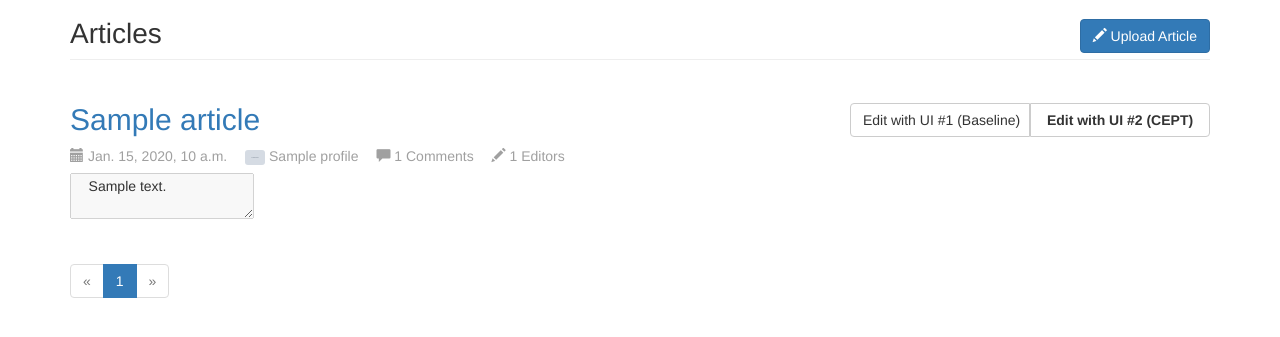
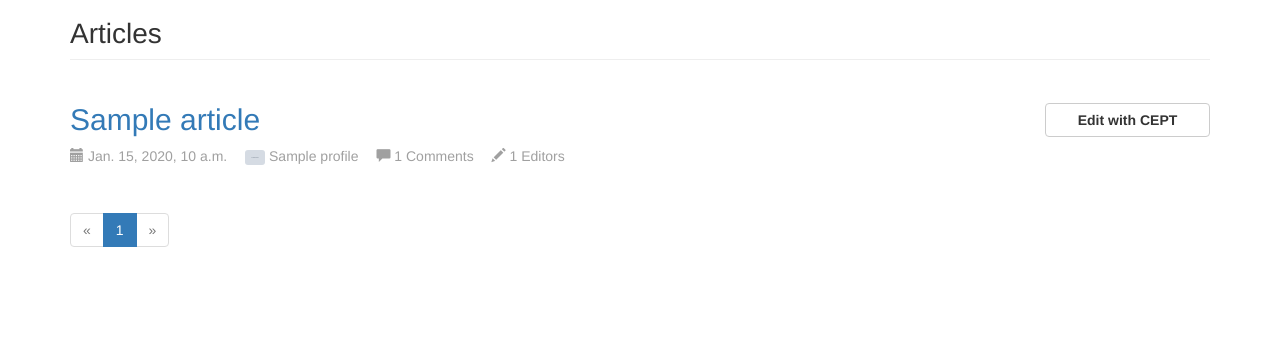
Before and after one commit to zyshin/Ception, a Django app: template ception/articles/templates/articles/articles.html in a window 1280 px wide. Shown: the part 51-388 px from the top of the page. Run offline with Django 3.2, Linux system fonts and the light colour scheme; the template is opened without the code that fills it: most values are stand-ins (such as "Sample title", 1, 10 or a date in 2020); grey boxes marked "Sample" are stand-in pictures; some libraries are stand-ins or nearby versions.

Commit message:
Hide write button & ckeditor previews for study

```diff
--- a/ception/articles/templates/articles/articles.html
+++ b/ception/articles/templates/articles/articles.html
@@ -10,9 +10,9 @@
 
 {% block main %}
   <div class="page-header">
-    <a href="{% url 'write' %}" class="btn btn-primary pull-right">
+    <!--<a href="{% url 'write' %}" class="btn btn-primary pull-right">
       <span class="glyphicon glyphicon-pencil"></span> {% trans 'Upload Article' %}
-    </a>
+    </a>-->
   {% if show_drafts %}
     <a href="{% url 'drafts' %}" class="btn btn-default pull-right" style="margin-right: .8em">{% trans 'Drafts' %}</a>
   {% endif %}
--- a/ception/articles/templates/articles/partial/partial_article.html
+++ b/ception/articles/templates/articles/partial/partial_article.html
@@ -1,7 +1,7 @@
 <article>
   <div class="row">
     <div class="col-md-8">
-      <h2>{{ article.title }}</h2>
+      <h2><a href="{% url 'edit' article.id %}">{{ article.title }}</a></h2>
       <div class="info">
         <span class="date">
           <span class="glyphicon glyphicon-calendar"></span>
@@ -23,27 +23,25 @@
         </span>
       </div>
     </div>
-    <div class="col-md-4" style="margin-top: 10px">
+    <div class="col-md-2"></div>
+    <div class="col-md-2" style="margin-top: 10px">
       <div class="btn-group btn-group-justified" role="group" aria-label="...">
         <div class="btn-group" role="group">
-          <a href="{% url 'edit_compare' article.id %}" type="button" class="btn btn-default">Edit with UI #1 (Baseline)</a>
-        </div>
-        <div class="btn-group" role="group">
-          <a href="{% url 'edit' article.id %}" type="button" class="btn btn-default"><b>Edit with UI #2 (CEPT)</b></a>
+          <a href="{% url 'edit' article.id %}" type="button" class="btn btn-default"><b>Edit with CEPT</b></a>
         </div>
       </div>
     </div>
   </div>
 
 
-  <textarea class="content" id="{{ article.id }}" disabled>
+  <textarea class="content hidden" id="{{ article.id }}" disabled>
     {{ article.content|safe }}
   </textarea>
   <script>
-    (function() {
+    /*(function() {
       CKEDITOR.config.height = 200;
       var editor = CKEDITOR.replace( "{{ article.id }}");
-    })();
+    })();*/
   </script>
   {#  {% if article.get_tags %}#}
   {#    <div class="tags">#}
```
